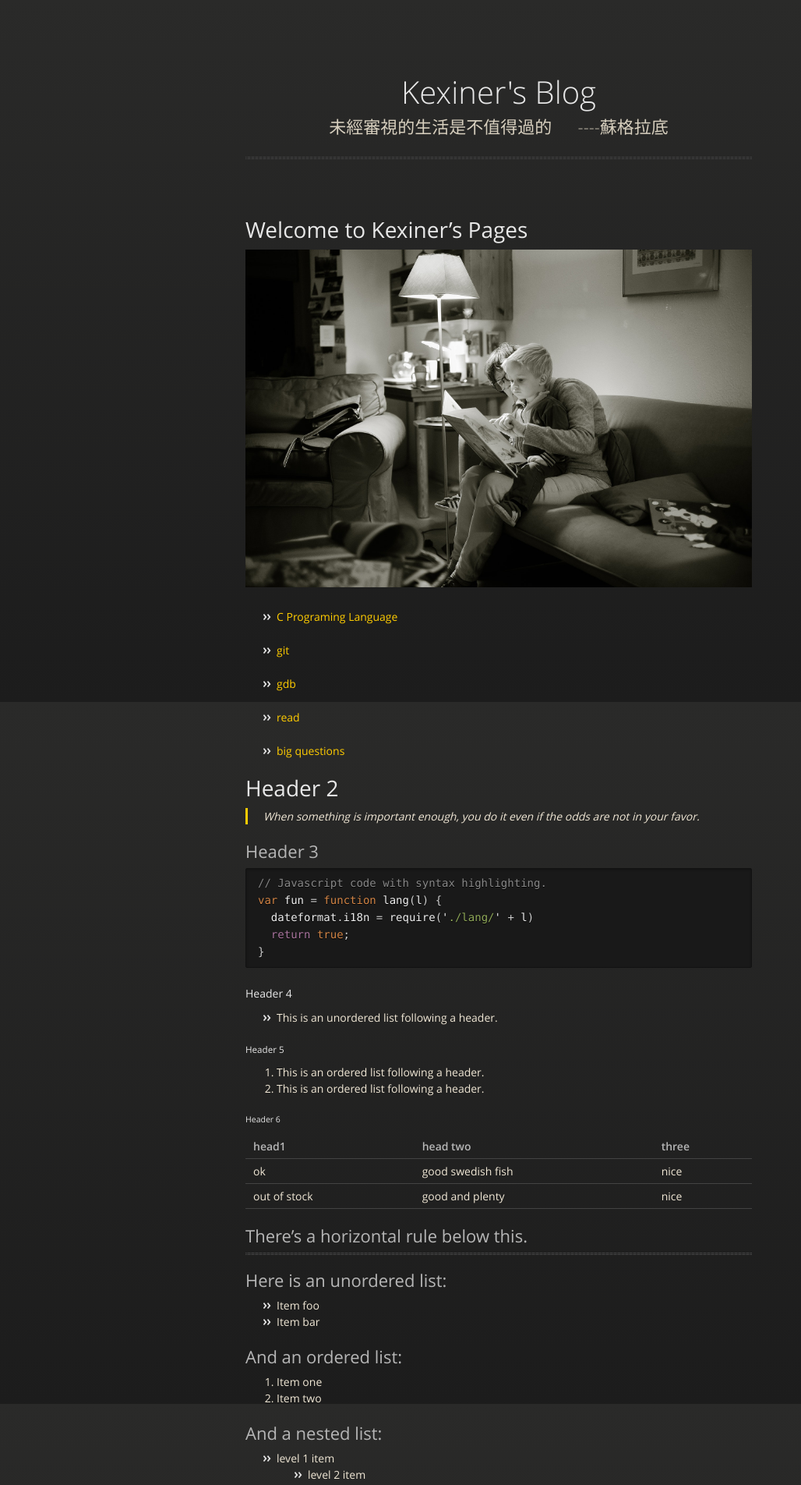
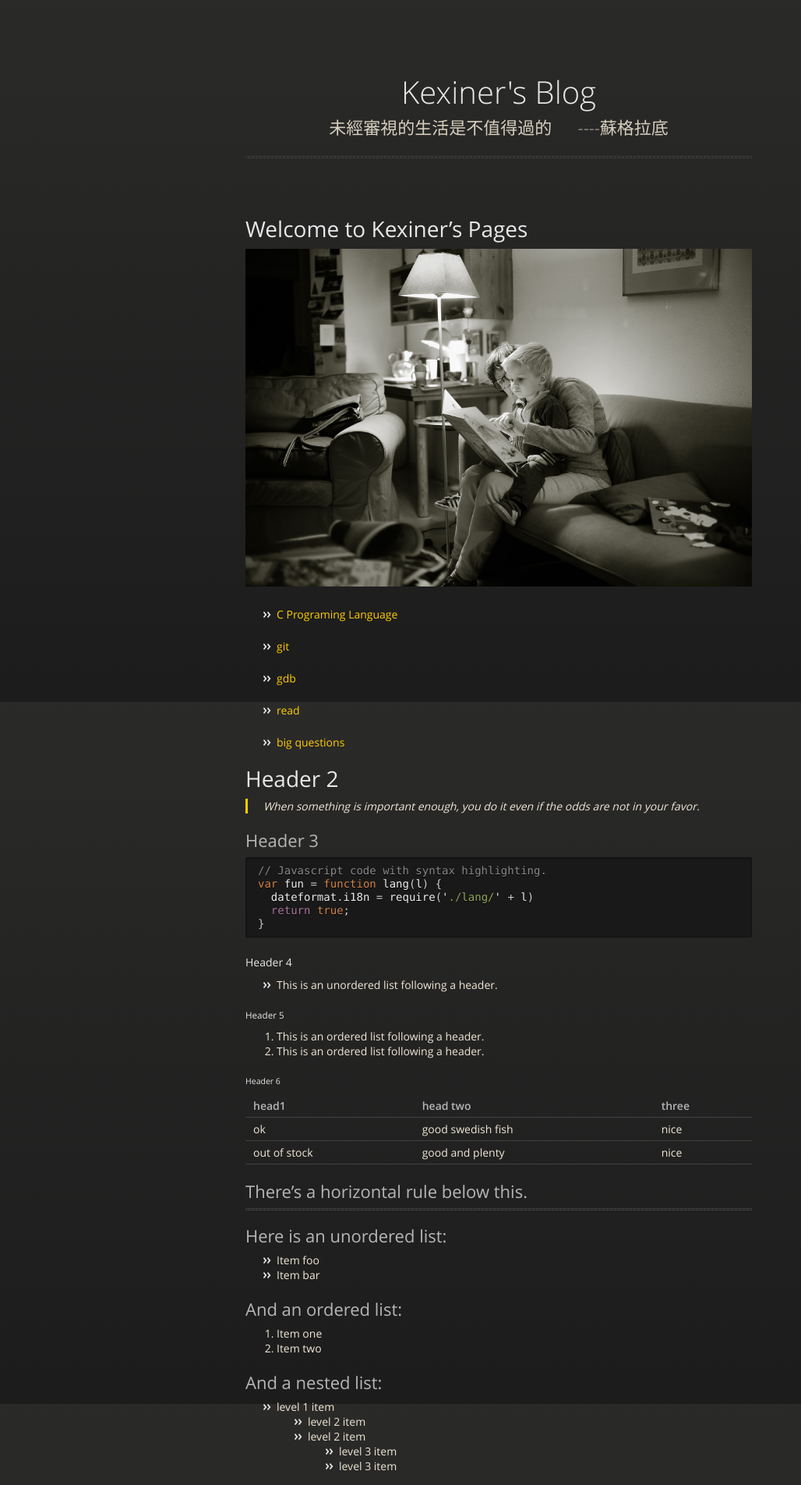
Before and after one commit to kexinerchen/kexinerchen.github.io, a Jekyll site: the page built from index.md, in a window 1280 px wide. Shown: the top 1904 px of the page at 78% size, without its empty margins (0-1028 px from the left). Built offline with Jekyll 4.4.1, drawn with Linux system fonts in a browser that asks for light colours; our own code applies the rules of GitHub Pages for plain Markdown files.

Commit message:
Update jekyll-theme-midnight.scss

```diff
--- a/_sass/jekyll-theme-midnight.scss
+++ b/_sass/jekyll-theme-midnight.scss
@@ -5,7 +5,7 @@
 body {
   padding:0px 0 20px 0px;
   margin: 0px;
-  font:14px/1.5 "OpenSansRegular", "Helvetica Neue", Helvetica, Arial, sans-serif;
+  font:14px "OpenSansRegular", "Helvetica Neue", Helvetica, Arial, sans-serif;
   color:#f0e7d5;
   font-weight: normal;
   background: #252525;
```
